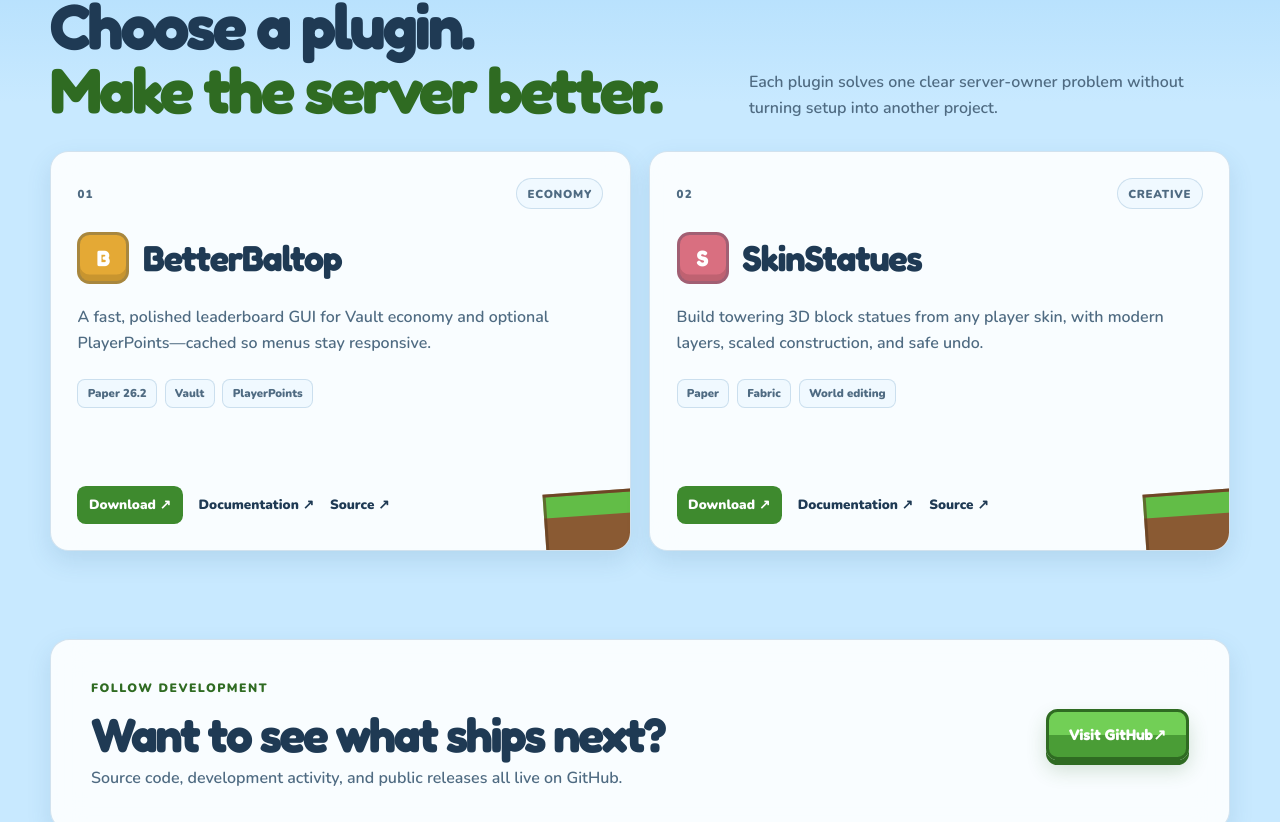
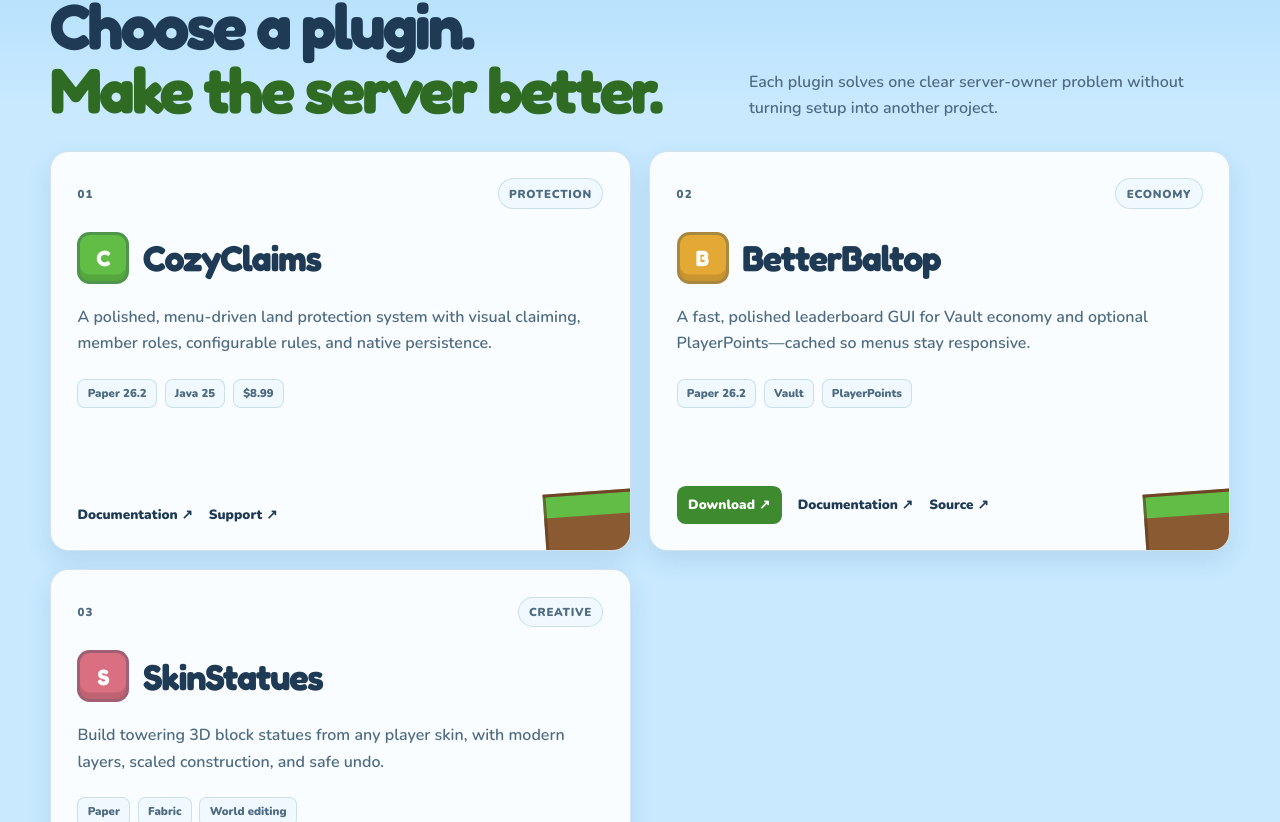
Before and after one commit to Cheddah01/cheddah-development, a Next.js app: page /plugins in a window 1280 px wide. Shown: the part 698-1520 px from the top of the page. Built offline with nearby package versions, Linux system fonts and the light colour scheme; no server answers.

Commit message:
Add CozyClaims to plugin catalog

```diff
--- a/app/plugin-catalog.tsx
+++ b/app/plugin-catalog.tsx
@@ -14,13 +14,31 @@
   sourceUrl: string | null;
   downloadUrl: string | null;
   documentationUrl: string | null;
+  supportUrl: string | null;
   iconLetter: string;
   accentTone: string;
   sortOrder: number;
   updatedAt: string;
 };
 
+const COZY_CLAIMS_PLUGIN: PublicPlugin = {
+  slug: 'cozy-claims',
+  name: 'CozyClaims',
+  category: 'Protection',
+  summary: 'A polished, menu-driven land protection system with visual claiming, member roles, configurable rules, and native persistence.',
+  tags: ['Paper 26.2', 'Java 25', '$8.99'],
+  sourceUrl: null,
+  downloadUrl: null,
+  documentationUrl: 'https://docs.cheddah-development.net/plugin-documentaion/cozy-claims',
+  supportUrl: 'https://github.com/Cheddah01/CozyClaims-Issues/issues',
+  iconLetter: 'C',
+  accentTone: 'mint',
+  sortOrder: 5,
+  updatedAt: '',
+};
+
 const FALLBACK_PLUGINS: PublicPlugin[] = [
+  COZY_CLAIMS_PLUGIN,
   {
     slug: 'better-baltop',
     name: 'BetterBaltop',
@@ -30,6 +48,7 @@
     sourceUrl: 'https://github.com/Cheddah01/Better-Baltop',
     downloadUrl: 'https://modrinth.com/plugin/betterbaltop',
     documentationUrl: 'https://docs.cheddah-development.net/plugin-documentaion/better-baltop',
+    supportUrl: null,
     iconLetter: 'B',
     accentTone: 'gold',
     sortOrder: 10,
@@ -44,6 +63,7 @@
     sourceUrl: 'https://github.com/Cheddah01/Skin-Statues',
     downloadUrl: 'https://modrinth.com/plugin/skin-statues',
     documentationUrl: 'https://docs.cheddah-development.net/plugin-documentaion/skin-statues',
+    supportUrl: null,
     iconLetter: 'S',
     accentTone: 'rose',
     sortOrder: 20,
@@ -107,6 +127,7 @@
       sourceUrl: safeExternalUrl(plugin.sourceUrl),
       downloadUrl: safeExternalUrl(plugin.downloadUrl),
       documentationUrl: safeExternalUrl(plugin.documentationUrl),
+      supportUrl: safeExternalUrl(plugin.supportUrl),
       iconLetter: plugin.iconLetter.slice(0, 1),
       accentTone: safeTone(plugin.accentTone),
       sortOrder: plugin.sortOrder,
@@ -119,6 +140,14 @@
   }
 
   return plugins.sort((a, b) => a.sortOrder - b.sortOrder || a.name.localeCompare(b.name));
+}
+
+function includeLocalPlugins(plugins: PublicPlugin[]) {
+  const slugs = new Set(plugins.map((plugin) => plugin.slug));
+  const localPlugins = [COZY_CLAIMS_PLUGIN].filter((plugin) => !slugs.has(plugin.slug));
+
+  return [...plugins, ...localPlugins]
+    .sort((a, b) => a.sortOrder - b.sortOrder || a.name.localeCompare(b.name));
 }
 
 export default function PluginCatalog({ compact = false, limit }: { compact?: boolean; limit?: number }) {
@@ -142,7 +171,7 @@
 
         const livePlugins = parsePublicPlugins(await response.json());
         if (livePlugins) {
-          setPlugins(livePlugins);
+          setPlugins(includeLocalPlugins(livePlugins));
         }
       } catch {
         // Keep the last-known public records when the Worker is temporarily unavailable.
@@ -198,6 +227,11 @@
                 Documentation <span>↗</span>
               </a>
             ) : null}
+            {plugin.supportUrl ? (
+              <a href={plugin.supportUrl} target="_blank" rel="noreferrer">
+                Support <span>↗</span>
+              </a>
+            ) : null}
             {plugin.sourceUrl ? (
               <a href={plugin.sourceUrl} target="_blank" rel="noreferrer">
                 Source <span>↗</span>
```
